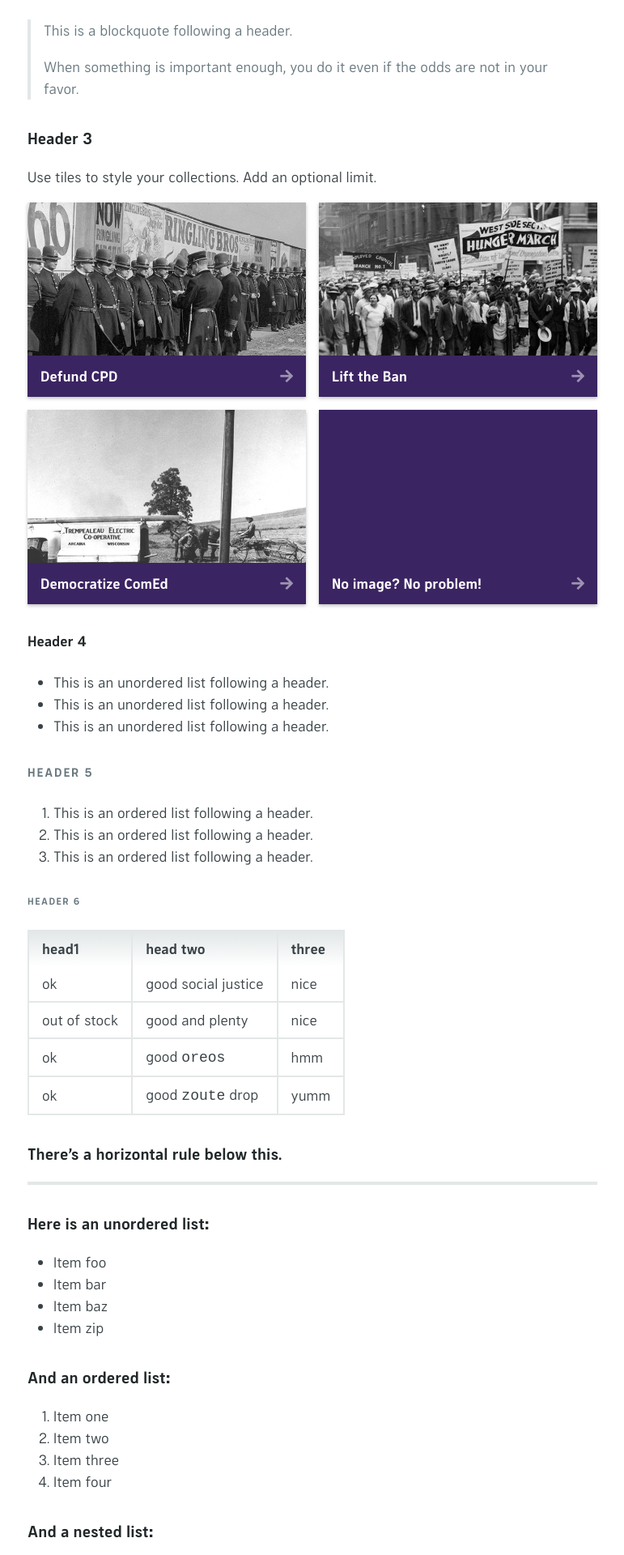
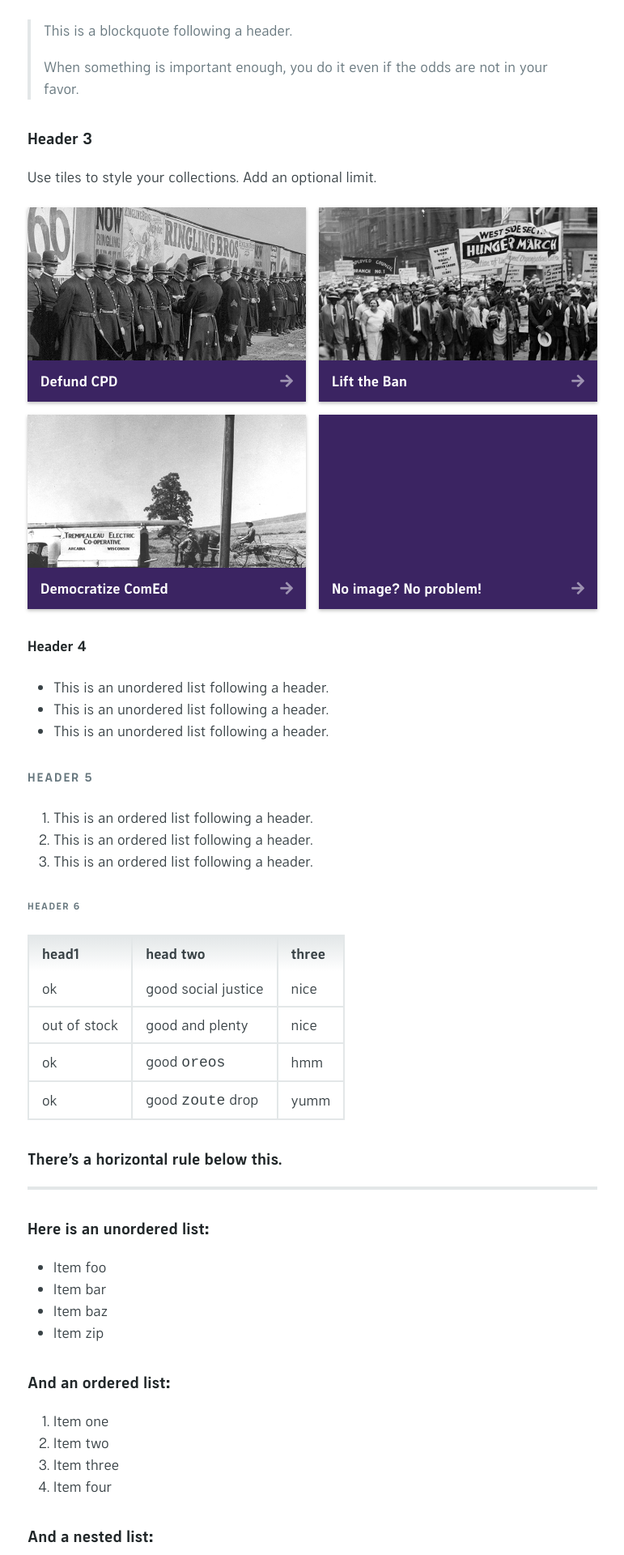
Before and after one commit to ChicagoDSA/haymarket, a Jekyll site: the page built from _homepage/en/index.md, in a window 1280 px wide. Shown: the part 850-2770 px from the top of the page at 81% size, without its empty margins (254-1025 px from the left). Built offline with Jekyll 4.4.1, drawn with Linux system fonts in a browser that asks for light colours; nearby versions of some CDN libraries; some web fonts are replaced; our own code applies the rules of GitHub Pages for plain Markdown files; library files that are not in the unit come from our copies; the repository's description, which GitHub fills in, is left out.

Commit message:
more top margin on tiles

```diff
--- a/_sass/jekyll-theme-haymarket.scss
+++ b/_sass/jekyll-theme-haymarket.scss
@@ -819,7 +819,7 @@ a,
 
 	.tile-list,
 	.event-list {
-		margin: .5rem -1rem 1rem 0;
+		margin: 1.5rem -1rem 1rem 0;
 		padding: 0;
 
 		li:nth-of-type(n+3) {
```
